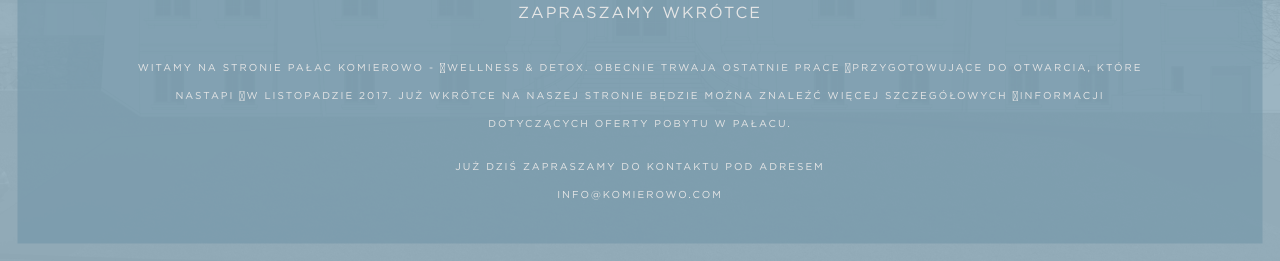
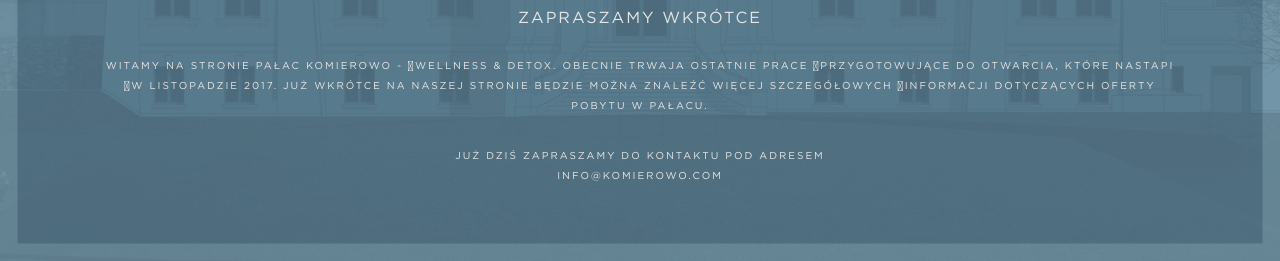
Before and after one commit to DzianisMakeichyk/pk, a website: page public/Index.html in a window 1280 px wide. Shown: the part 539-800 px from the top of the page. Drawn offline with Linux system fonts and the light colour scheme.

Commit message:
320px fox background

```diff
--- a/scss/abstracts/_functions.scss
+++ b/scss/abstracts/_functions.scss
@@ -56,7 +56,7 @@ $font-size: ($default-size * 1px) !default;
 /* Typography Map */
 $fonts-variables: (
         10: remcalc(18),
-        16: remcalc(30)
+        16: remcalc(24)
 );
 
 @mixin just-size($font) {
--- a/scss/abstracts/_variables.scss
+++ b/scss/abstracts/_variables.scss
@@ -1,2 +1,3 @@
 $sea-blue: #7296a8;
+$deep-sea-blue: #173449;
 $gray: #e6e6e6;
--- a/scss/page/_index.scss
+++ b/scss/page/_index.scss
@@ -2,7 +2,9 @@
   position: relative;
   width: 100%;
   height: 100vh;
-  background: url('../images/background.png');
+  background-image: url('../images/background.png');
+  background-color: $sea-blue;
+  background-blend-mode: multiply;
   background-size: cover;
   background-position: center;
   background-repeat: no-repeat;
@@ -11,19 +13,22 @@
   &:before {
     content: '';
     @include center($extend: false);
-    background-color: $sea-blue;
   }
 
   &:after {
     width: 100%;
     height: 100%;
-    opacity: .7;
+    background-color: $sea-blue;
+    background-blend-mode: multiply;
+    opacity: .1;
   }
 
   &:before {
     width: calc(100% - 35px);
     height: calc(100% - 35px);
-    opacity: .61;
+    background-color: $deep-sea-blue;
+    background-blend-mode: multiply;
+    opacity: .31;
   }
 }
 
@@ -31,7 +36,6 @@
   @include center($extend: false);
   position: relative;
   width: 100%;
-  max-width: 80%;
   font-family: Gotham-Book;
   color: $gray;
   text-align: center;
@@ -41,6 +45,7 @@
 
   .logo {
     margin: 0 auto remcalc(50);
+    max-width: 80%;
   }
 
   .header {
@@ -50,8 +55,10 @@
 
   .description {
     @include just-size(10);
-    line-height: remcalc(28);
-    padding: 0 0 remcalc(15);
+    max-width: 85%;
+    margin: 0 auto;
+    line-height: remcalc(20);
+    padding: 0 0 remcalc(30);
   }
 
   .link-to {
```
Also changed, not shown: public/css/style.css.
